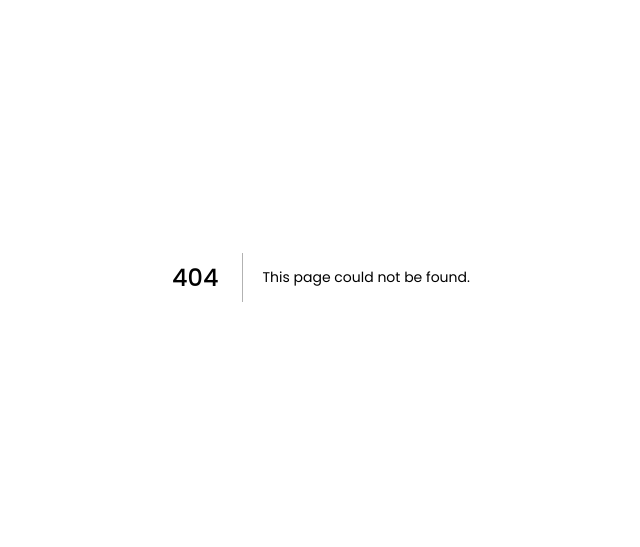
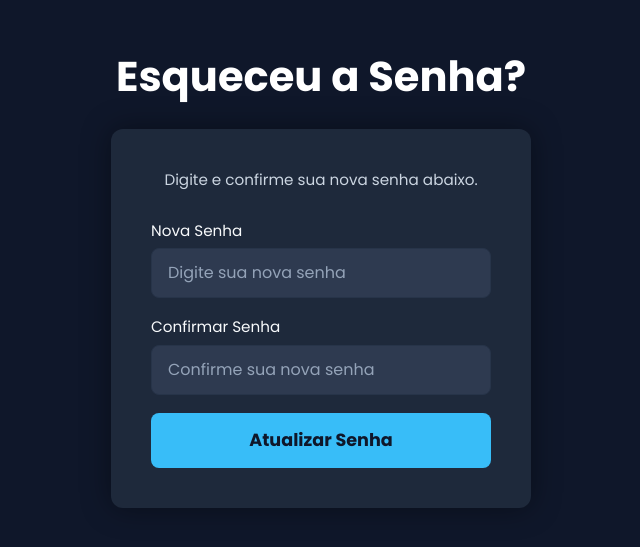
Before and after one commit to GRodrigues10/Dashboard-Next, a Next.js app: page /forgotpassword in a window 1280 px wide. Before the commit this address had no page. Shown: the part 123-670 px from the top of the page, without its empty margins (319-959 px from the left). Built offline with nearby package versions, Linux system fonts and the light colour scheme.

Commit message:
feat(forgotpassword): Implementar página de forgot password

```diff
--- /dev/null
+++ b/src/app/forgotpassword/ForgotPassword.styled.ts
@@ -0,0 +1,103 @@
+import styled from "styled-components";
+
+export const ForgotContainer = styled.div`
+  padding: 20px;
+  width: 100%;
+  height: 100vh;
+  /* background: linear-gradient(135deg, #0f172a 0%, #1e293b 100%); */
+  display: flex;
+  align-items: center;
+  justify-content: center;
+  flex-direction: column;
+
+  h1 {
+    font-size: 2.3rem;
+    color: white;
+    font-weight: 700;
+    margin-bottom: 20px;
+    text-align: center;
+  }
+
+  @media screen and (min-width: 768px) {
+    h1 {
+      font-size: 2.6rem;
+    }
+  }
+`;
+
+export const ForgotDisplay = styled.div`
+  width: 100%;
+  max-width: 420px;
+  background-color: #1e293b;
+  border-radius: 12px;
+  display: flex;
+  flex-direction: column;
+  align-items: stretch;
+  justify-content: center;
+  padding: 40px;
+  gap: 18px;
+  box-shadow: 0 0 30px rgba(0, 0, 0, 0.4);
+  min-height: 360px;
+
+  p {
+    color: #cbd5e1;
+    font-size: 0.95rem;
+    text-align: center;
+    margin-bottom: 10px;
+  }
+`;
+
+export const InputField = styled.div`
+  display: flex;
+  flex-direction: column;
+  width: 100%;
+
+  label {
+    color: #f8fafc;
+    margin-bottom: 6px;
+    font-size: 0.95rem;
+  }
+
+  input {
+    background-color: #2e3a50;
+    color: #f8fafc;
+    width: 100%;
+    padding: 12px 16px;
+    border-radius: 8px;
+    border: 1px solid #273449;
+    font-size: 1rem;
+    transition: 0.3s;
+
+    &:focus {
+      outline: none;
+      border-color: #38bdf8;
+      background-color: #334155;
+    }
+
+    &::placeholder {
+      color: #94a3b8;
+    }
+  }
+`;
+
+export const SubmitButton = styled.button`
+  width: 100%;
+  padding: 14px 16px;
+  background-color: #38bdf8;
+  color: #0f172a;
+  font-size: 1.1rem;
+  font-weight: 700;
+  border: none;
+  border-radius: 8px;
+  cursor: pointer;
+  transition: background-color 0.25s, transform 0.15s;
+
+  &:hover {
+    background-color: #0ea5e9;
+    transform: scale(1.03);
+  }
+
+  &:active {
+    background-color: #0284c7;
+  }
+`;
--- /dev/null
+++ b/src/app/forgotpassword/page.tsx
@@ -0,0 +1,29 @@
+"use client";
+import { InputField, SubmitButton } from "./ForgotPassword.styled";
+import Link from "next/link";
+import { ForgotContainer, ForgotDisplay } from "./ForgotPassword.styled";
+
+export default function Page() {
+  return (
+    <ForgotContainer>
+      <h1>Esqueceu a Senha?</h1>
+      <ForgotDisplay>
+        <p>Digite e confirme sua nova senha abaixo.</p>
+
+        <InputField>
+          <label>Nova Senha</label>
+          <input type="password" placeholder="Digite sua nova senha" />
+        </InputField>
+
+        <InputField>
+          <label>Confirmar Senha</label>
+          <input type="password" placeholder="Confirme sua nova senha" />
+        </InputField>
+
+        <Link href="/">
+          <SubmitButton>Atualizar Senha</SubmitButton>
+        </Link>
+      </ForgotDisplay>
+    </ForgotContainer>
+  );
+}
```
